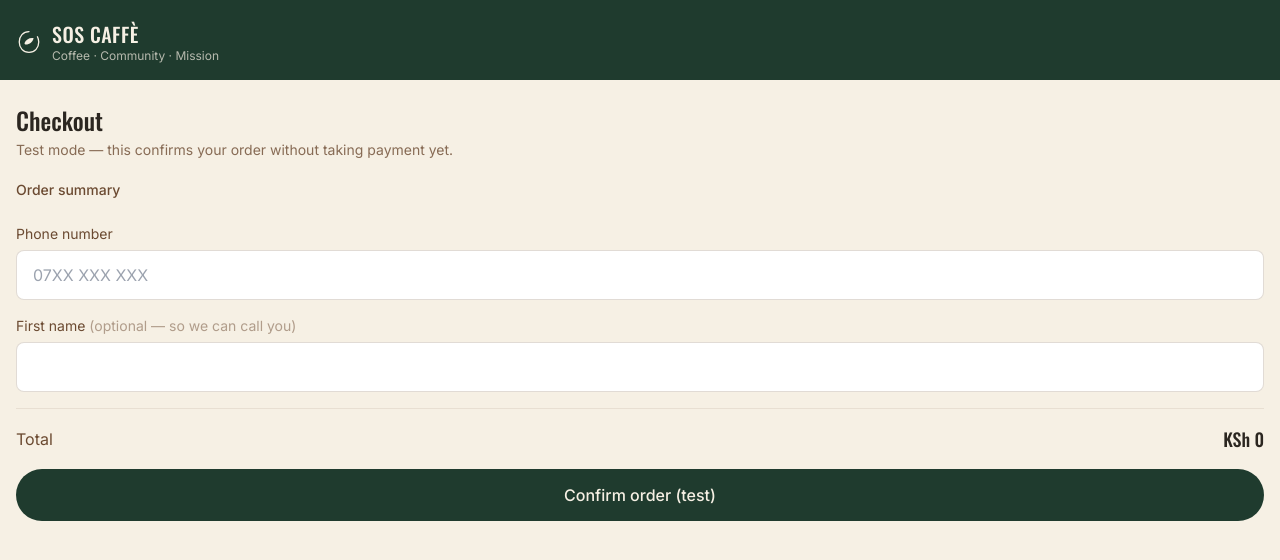
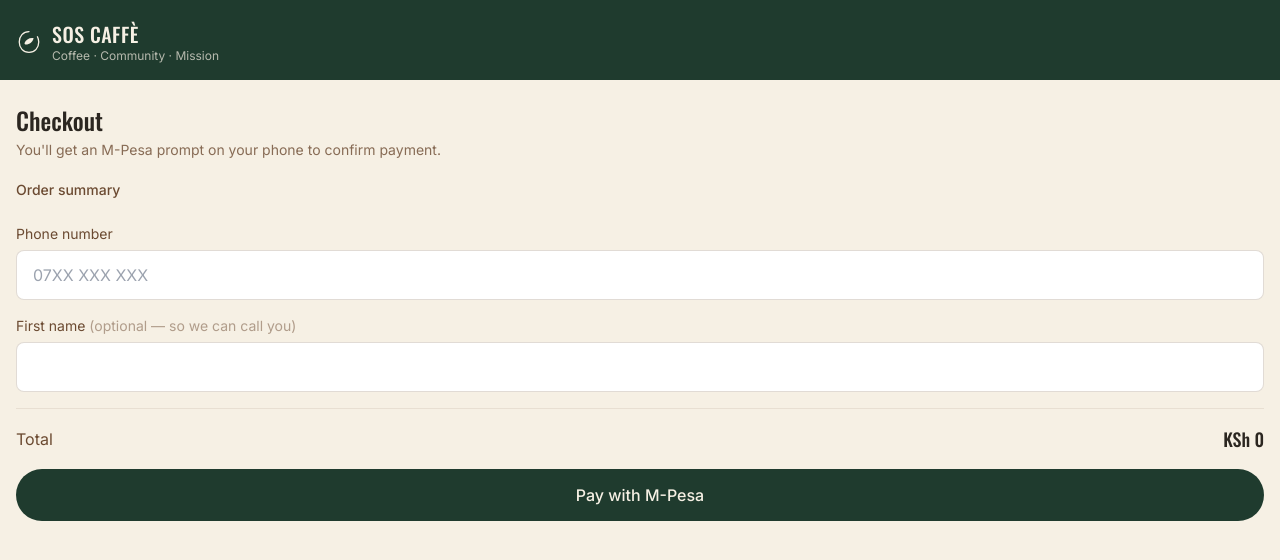
Before and after one commit to DryRaz/sos-cafe, a Next.js app: page /checkout in a window 1280 px wide. Shown: the top 560 px of the page. Built offline with nearby package versions, Linux system fonts and the light colour scheme.

Commit message:
Update checkout copy for real M-Pesa payment

```diff
--- a/app/checkout/page.tsx
+++ b/app/checkout/page.tsx
@@ -62,7 +62,7 @@ export default function CheckoutPage() {
     <div className="min-h-screen bg-cream px-4 pb-10 pt-6">
       <h1 className="font-display text-2xl text-ink">Checkout</h1>
       <p className="mt-1 text-sm text-espresso/80">
-        Test mode — this confirms your order without taking payment yet.
+        You&apos;ll get an M-Pesa prompt on your phone to confirm payment.
       </p>
 
       <div className="mt-5 space-y-3">
@@ -134,7 +134,7 @@ export default function CheckoutPage() {
           disabled={submitting}
           className="w-full rounded-full bg-forest py-3.5 font-medium text-cream disabled:opacity-60"
         >
-          {submitting ? 'Confirming…' : 'Confirm order (test)'}
+          {submitting ? 'Sending M-Pesa prompt…' : 'Pay with M-Pesa'}
         </button>
       </form>
     </div>
```
